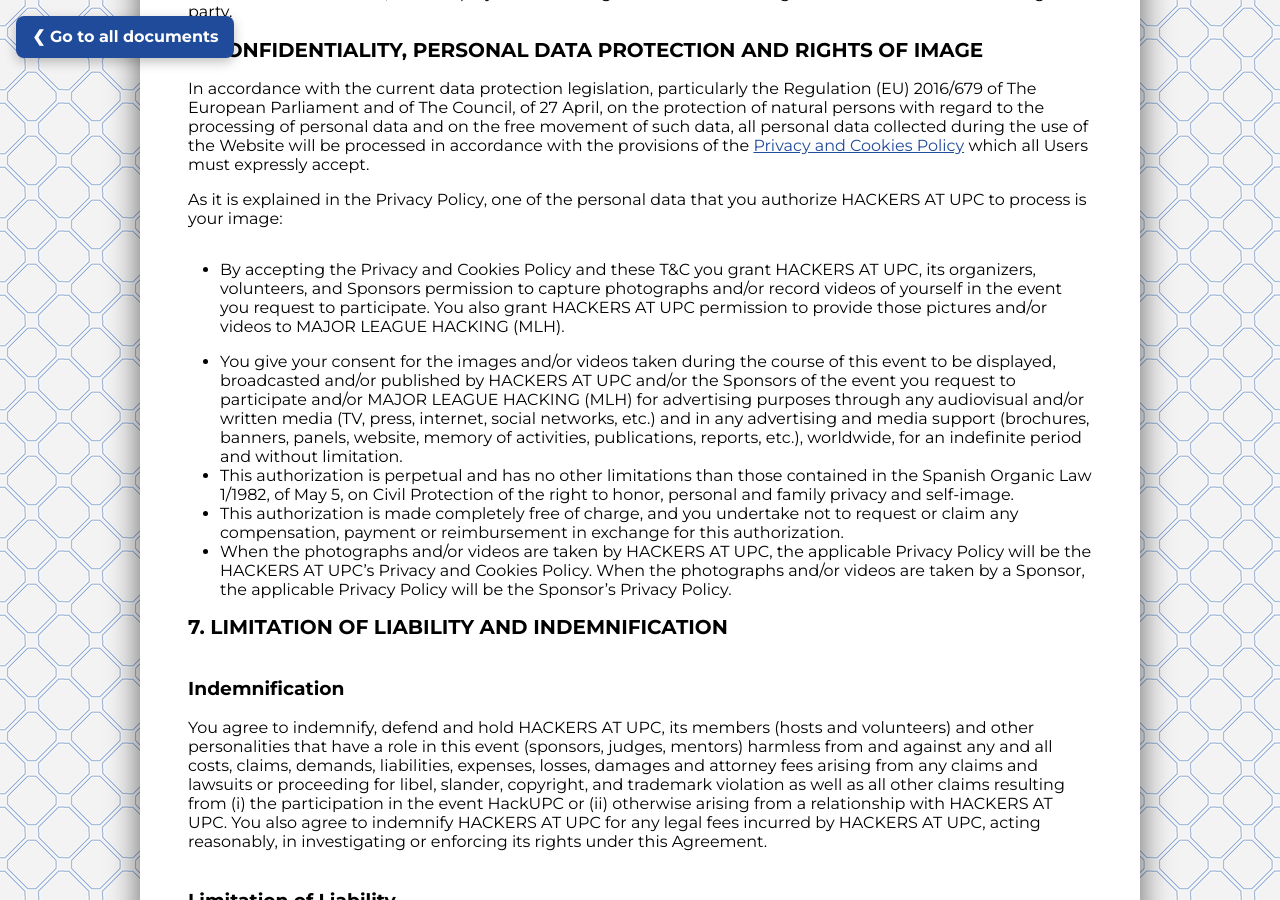
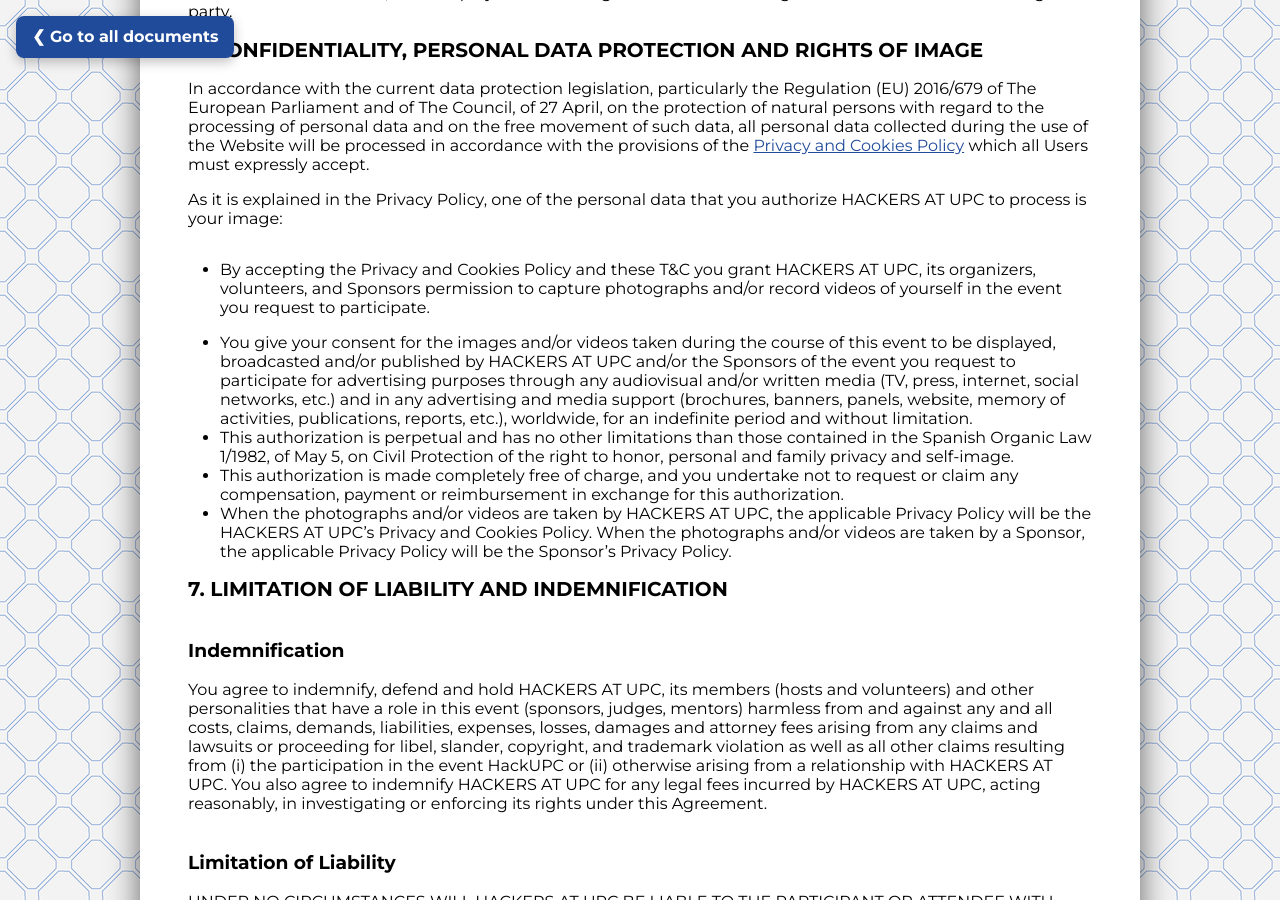
Before and after one commit to hackupc/legal-page, a Jekyll site: the page built from _documents/terms_and_conditions.md, in a window 1280 px wide and 900 px high, scrolled down 5257 px. Built offline with Jekyll 4.4.1, drawn with Linux system fonts in a browser that asks for light colours.

Commit message:
no media directly shared with MLH

```diff
--- a/_documents/terms_and_conditions.md
+++ b/_documents/terms_and_conditions.md
@@ -186,9 +186,9 @@
 
 As it is explained in the Privacy Policy, one of the personal data that you authorize HACKERS AT UPC to process is your image:
 
-- By accepting the Privacy and Cookies Policy and these T&C you grant HACKERS AT UPC, its organizers, volunteers, and Sponsors permission to capture photographs and/or record videos of yourself in the event you request to participate. You also grant HACKERS AT UPC permission to provide those pictures and/or videos to MAJOR LEAGUE HACKING (MLH).
+- By accepting the Privacy and Cookies Policy and these T&C you grant HACKERS AT UPC, its organizers, volunteers, and Sponsors permission to capture photographs and/or record videos of yourself in the event you request to participate.
 
-- You give your consent for the images and/or videos taken during the course of this event to be displayed, broadcasted and/or published by HACKERS AT UPC and/or the Sponsors of the event you request to participate and/or MAJOR LEAGUE HACKING (MLH) for advertising purposes through any audiovisual and/or written media (TV, press, internet, social networks, etc.) and in any advertising and media support (brochures, banners, panels, website, memory of activities, publications, reports, etc.), worldwide, for an indefinite period and without limitation.
+- You give your consent for the images and/or videos taken during the course of this event to be displayed, broadcasted and/or published by HACKERS AT UPC and/or the Sponsors of the event you request to participate for advertising purposes through any audiovisual and/or written media (TV, press, internet, social networks, etc.) and in any advertising and media support (brochures, banners, panels, website, memory of activities, publications, reports, etc.), worldwide, for an indefinite period and without limitation.
 - This authorization is perpetual and has no other limitations than those contained in the Spanish Organic Law 1/1982, of May 5, on Civil Protection of the right to honor, personal and family privacy and self-image.
 - This authorization is made completely free of charge, and you undertake not to request or claim any compensation, payment or reimbursement in exchange for this authorization.
 - When the photographs and/or videos are taken by HACKERS AT UPC, the applicable Privacy Policy will be the HACKERS AT UPC's Privacy and Cookies Policy. When the photographs and/or videos are taken by a Sponsor, the applicable Privacy Policy will be the Sponsor's Privacy Policy.
```
Also changed, not shown: _documents/privacy_and_cookies.md (+1 -2 lines).
